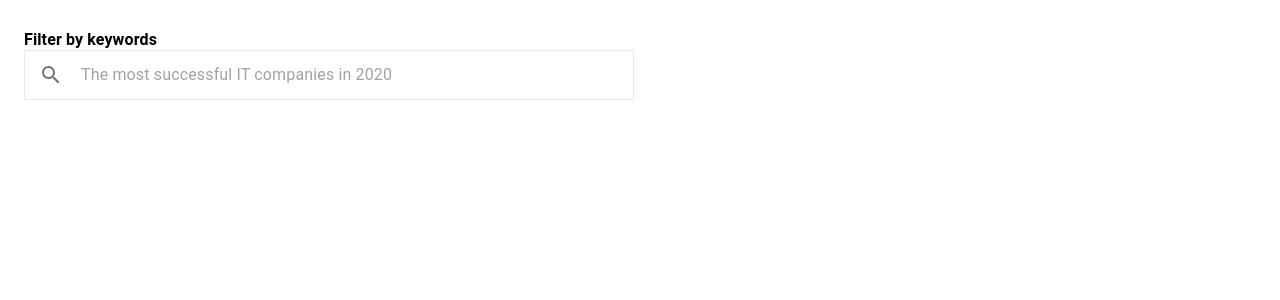
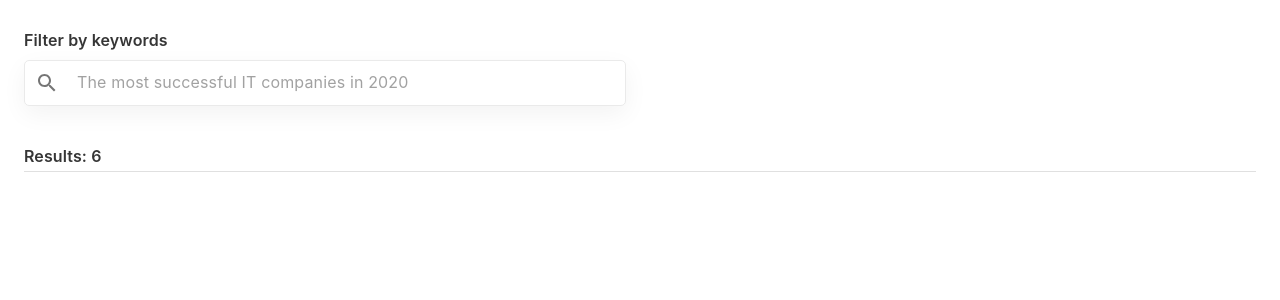
Before and after one commit to PavloMylkus/app-news, a React (Create React App) app: page / in a window 1280 px wide. Shown: the top 300 px of the page. Built offline with nearby package versions, Linux system fonts and the light colour scheme; no server answers.

Commit message:
add UI for form & fetch test data from API

```diff
--- a/src/App.tsx
+++ b/src/App.tsx
@@ -3,6 +3,7 @@ import Box from '@mui/material/Box';
 import Container from '@mui/material/Container';
 import { Typography } from '@mui/material';
 import SearchForm from './components/SearchForm';
+import CardGrid from './components/CardGrid';
 
 
 function App() {
@@ -10,6 +11,7 @@ function App() {
 		<Container sx={{ paddingTop: { xl: '50px', lg: '30px', md: '15px', sm: '15px', xs: '15px' } }} maxWidth="xl">
 			<Box sx={{ maxWidth: '1290px', margin: '0 auto' }}>
 				<SearchForm />
+				<CardGrid />
 			</Box>
 		</Container>
 	);
--- /dev/null
+++ b/src/components/CardGrid/index.tsx
@@ -0,0 +1,37 @@
+import React, { useState, useEffect } from "react"
+
+const CardGrid = () => {
+	const [data, setData] = useState(null)
+	const [loading, setLoading] = useState(true)
+	const [error, setError] = useState(null)
+
+	useEffect(() => {
+		getData()
+	}, [])
+
+	const getData = async () => {
+		await fetch('https://api.spaceflightnewsapi.net/v3/articles')
+			.then(response => {
+				if (response.ok) {
+					return response.json();
+				}
+				throw response
+			}).then(data => {
+				setData(data)
+			}).catch(error => {
+				console.log('fetch error :', error)
+				setError(error)
+			}).finally(() => {
+				setLoading(false)
+			})
+	}
+	console.log(data);
+
+	return (
+		<div>
+			{loading && <p>Loading...</p>}
+		</div>
+	)
+};
+
+export default CardGrid;
--- a/src/components/SearchForm/index.tsx
+++ b/src/components/SearchForm/index.tsx
@@ -1,33 +1,47 @@
 import { Typography } from '@mui/material';
-import Paper from '@mui/material/Paper';
+import { styled } from '@mui/material/styles';
 import InputBase from '@mui/material/InputBase';
 import IconButton from '@mui/material/IconButton';
 import SearchIcon from '@mui/icons-material/Search';
 import FormControl from "@mui/material/FormControl";
+import Divider from '@mui/material/Divider';
+
+interface Props {
+	children: string
+}
+
+const SearchInput = styled(FormControl)(() => ({
+	border: '1px solid #EAEAEA',
+	p: "2px 4px",
+	display: "flex",
+	alignItems: "center",
+	flexDirection: 'row',
+	width: 600,
+	boxShadow: '0px 8px 24px rgba(0, 0, 0, 0.05)',
+	borderRadius: '5px',
+	marginTop: '10px'
+})) as typeof FormControl;
+
+const StyledTypography = styled(Typography)(() => ({
+	fontSize: '16px',
+	fontWeight: '600',
+	lineHeight: '20px ',
+})) as typeof Typography;
+
+
+
 
 const SearchForm = () => {
+	const result = 6;
+
 	return (
 		<>
-			<Typography
-				sx={{
-					fontSize: '16px',
-					fontWeight: '600',
-					lineHeight: '20px '
-				}}
+			<StyledTypography
 				component='h1'
 				variant='h6'>
 				Filter by keywords
-			</Typography>
-			<FormControl
-				sx={{
-					border: '1px solid #EAEAEA',
-					p: "2px 4px",
-					display: "flex",
-					alignItems: "center",
-					flexDirection: 'row',
-					width: 600
-				}}
-			>
+			</StyledTypography>
+			<SearchInput component='form'>
 				<IconButton type="button" sx={{ p: '10px' }} aria-label="search">
 					<SearchIcon />
 				</IconButton>
@@ -35,7 +49,15 @@ const SearchForm = () => {
 					sx={{ ml: 1, flex: 1 }}
 					placeholder="The most successful IT companies in 2020"
 				/>
-			</FormControl>
+			</SearchInput>
+
+			<StyledTypography
+				sx={{ marginTop: '40px', marginBottom: '5px' }}
+				component='h2'
+				variant='h6'>
+				Results: {result}
+			</StyledTypography>
+			<Divider />
 		</>
 
 	)
--- a/src/index.css
+++ b/src/index.css
@@ -1,11 +1,15 @@
 @import url('https://fonts.googleapis.com/css2?family=Montserrat:wght@400;600;700&display=swap');
+
+* {
+	font-family: -apple-system, 'Montserrat',
+		sans-serif !important;
+}
 
 body {
 	margin: 0;
-	font-family: -apple-system, 'Montserrat',
-		sans-serif;
 	-webkit-font-smoothing: antialiased;
 	-moz-osx-font-smoothing: grayscale;
+	color: #363636 !important;
 }
 
 code {
```
Also changed, not shown: src/components/Card/index.tsx (added, +13 -0 lines).
